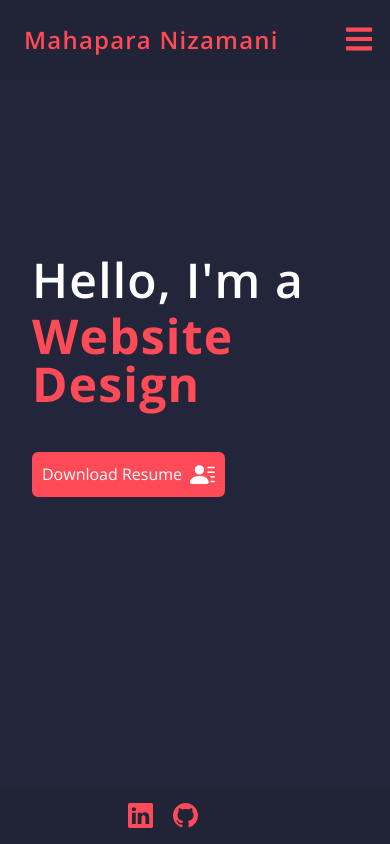
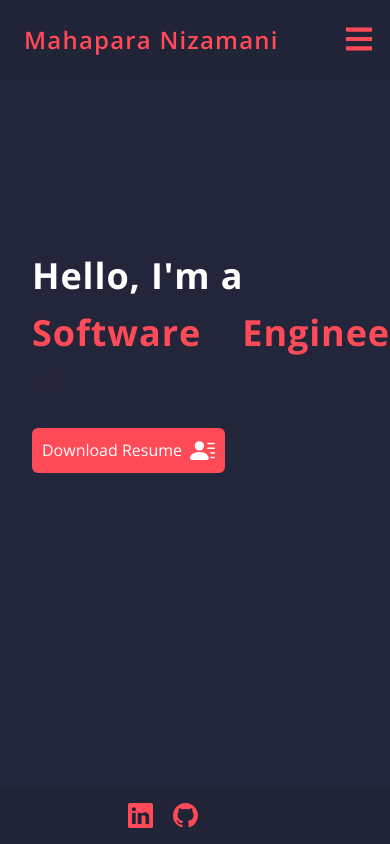
Before and after one commit to mahapara24/portfolio, a React (Vite) app: page /home in a window 390 px wide. Built offline with nearby package versions, Linux system fonts and the light colour scheme.

Commit message:
changes in home section

```diff
--- a/src/components/Home/Home.jsx
+++ b/src/components/Home/Home.jsx
@@ -43,7 +43,7 @@ import { Link } from "react-router-dom";
 
 function Home() {
   const [text] = useTypewriter({
-    words: ["Developer", "Website Designer"],
+    words: [ "Mahapara", "Software Engineer" ,"Web Developer"],
     loop: {},
     typeSpeed: 150,
     deleteSpeed: 40,
@@ -65,11 +65,14 @@ function Home() {
               }}
             >
               <br className="sm:hidden" />
+              <br className="sm:hidden"/>
+
+              <br className="sm:hidden"/>
               {text}
             </span>
-            <span style={{ color: "#FF4A57", marginTop: "60px" }}>
+            <span style={{ color: "#FF4A57", marginTop: "10px" }}>
               {" "}
-              <Cursor className="bg-primary-gray pt-8 -z-0" cursorStyle="<" />
+              <Cursor className="bg-primary-gray pt-4 " cursorStyle="<" />
             </span>
           </h1>
           {/* <div className='text-xl'>
@@ -85,26 +88,27 @@ function Home() {
 </h1>
 </div> */}
 
-          <div className="text-5xl font-semibold tracking-wide">
+          <div className="text-4xl  font-bold tracking-wide">
             <h1
-              className="sm:hidden md:hidden pb-2"
-              style={{ marginBottom: "20px" }}
+              className="sm:hidden md:hidden "
+              style={{ marginBottom: "10px" }}
             >
               Hello, I'm a {""}
               <div className="sm:hidden md:block pt-2">
-                <h1 className="text-5xl font-bold text-custom-red inline">
-                  {text}
-                </h1>
+                <h1 className="text-5xl font-bold text-custom-red ">
+                 <span className="text-4xl  "> {text}
 
-                <span style={{ color: "transparent" }}>
+                <span style={{ color: "#FF4A57", marginTop: "10px" }}>
                   {" "}
                   <Cursor
                     className="bg-primary-gray "
-                    Cursor="false"
-                    cursorBlinking="false"
+
                     cursorStyle="<"
                   />
                 </span>
+                 <br /></span>
+                </h1>
+
               </div>
             </h1>
           </div>
```
